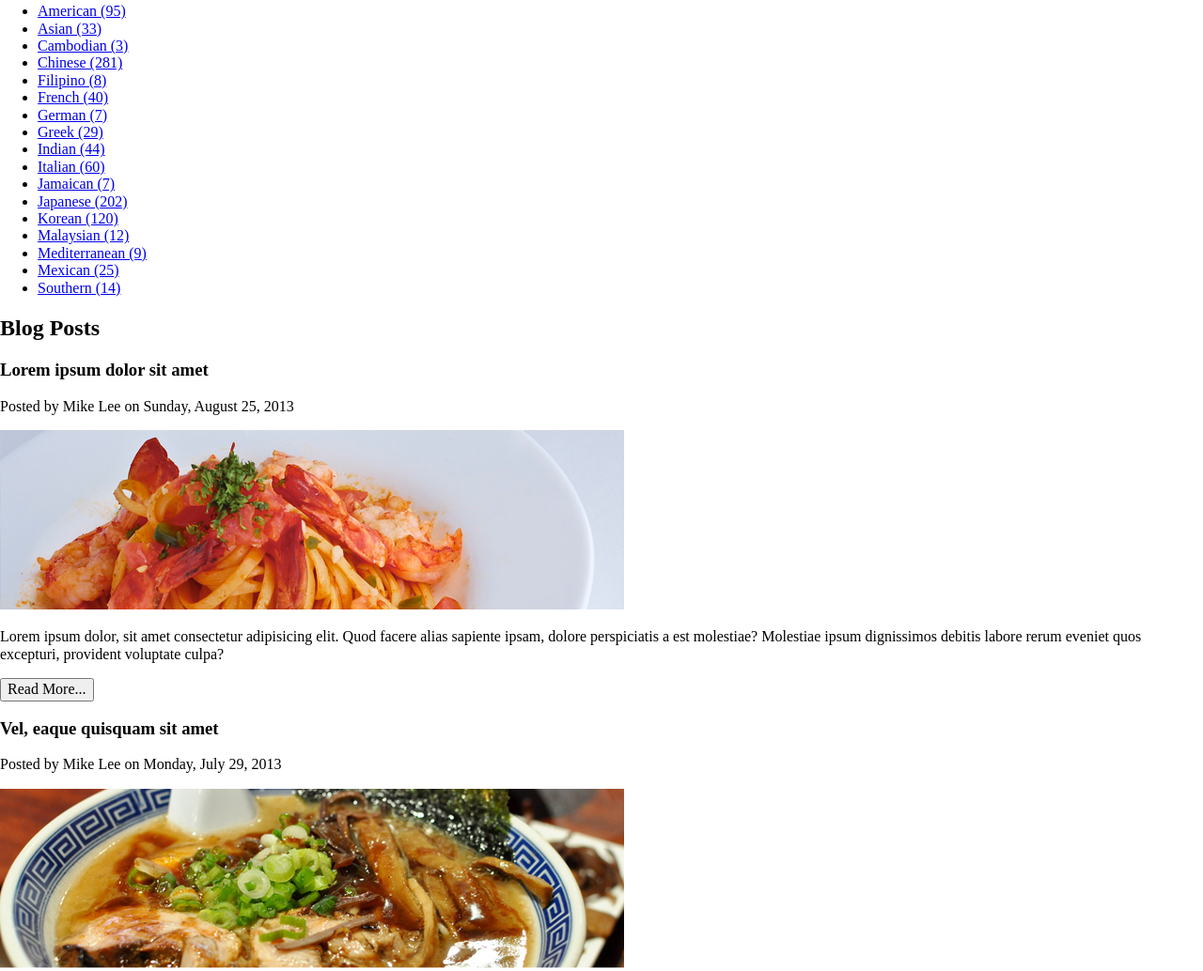
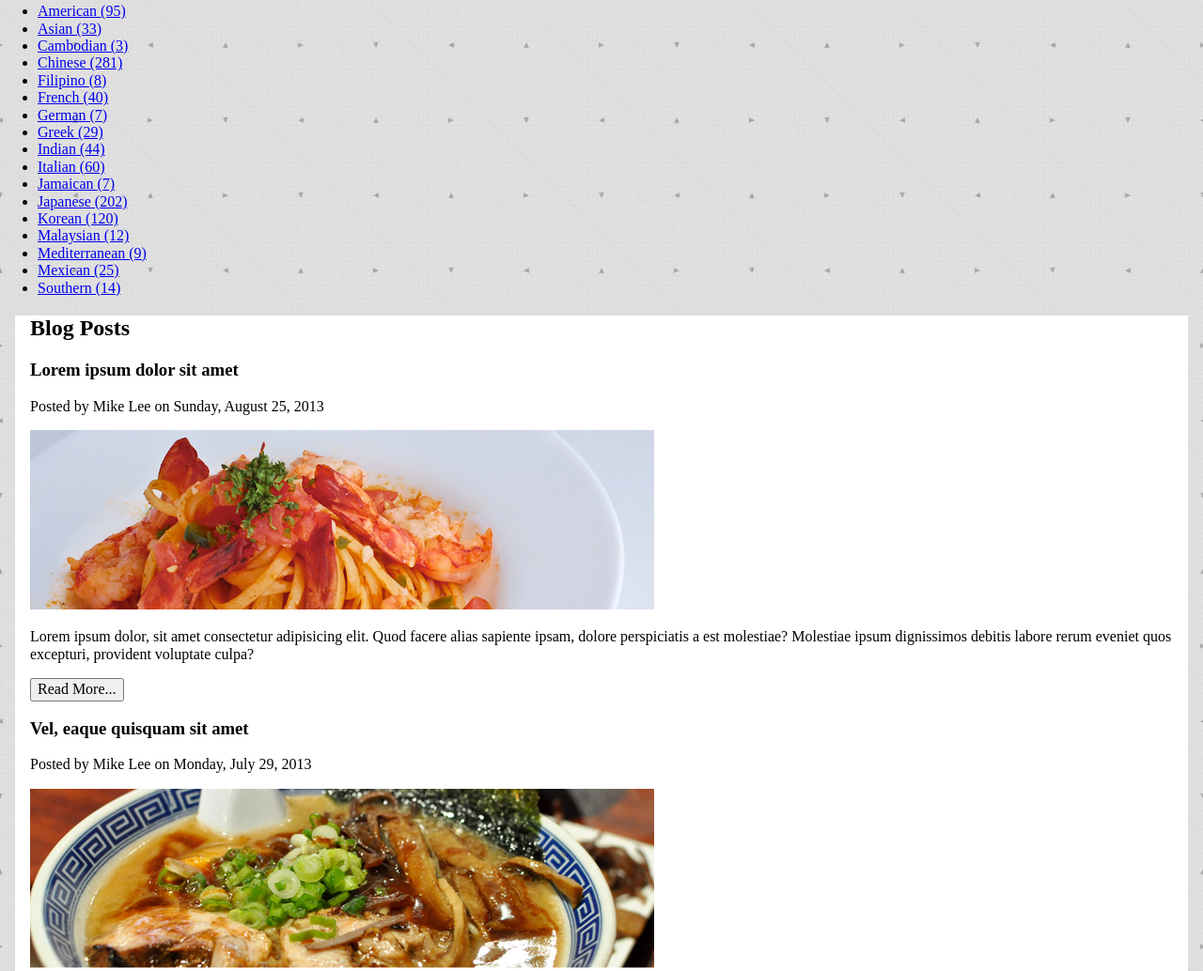
Before and after one commit to happymeal808/web-dev-2, a plain HTML site: page index.html in a window 1280 px wide. Shown: the part 1632-2666 px from the top of the page at 94% size. Drawn offline with Linux system fonts and the light colour scheme.

Commit message:
ok it works, phew, pushign to main so it works for eveyone

```diff
--- a/scss/_blog-posts.scss
+++ b/scss/_blog-posts.scss
@@ -1 +1,7 @@
 @use 'vars' as *;
+
+.blog-posts{
+    background-color: $section-background;
+    margin: 0 1rem;
+    padding: 0 1rem;
+}
--- a/scss/_main.scss
+++ b/scss/_main.scss
@@ -1 +1,6 @@
 @use 'vars' as *;
+
+body{
+    background-image: url(../images/bg.jpg);
+    background-repeat: repeat;
+}
--- a/scss/_vars.scss
+++ b/scss/_vars.scss
@@ -4,8 +4,9 @@
 // color palette
 $heading-1-background: #f9f9f9;
 $heading-2-background: #005991;
+$header-font-color: #FFFFFF;
 $navbar-background: #1A71A9;
-$section-background: #0A0706;
+$section-background: #FFFFFF;
 $footer-background: #005991;
 
 // fonts
```
Also changed, not shown: scss/_recipe-gallery.scss (line endings or trailing spaces), styles/styles.css, 1 other file.
